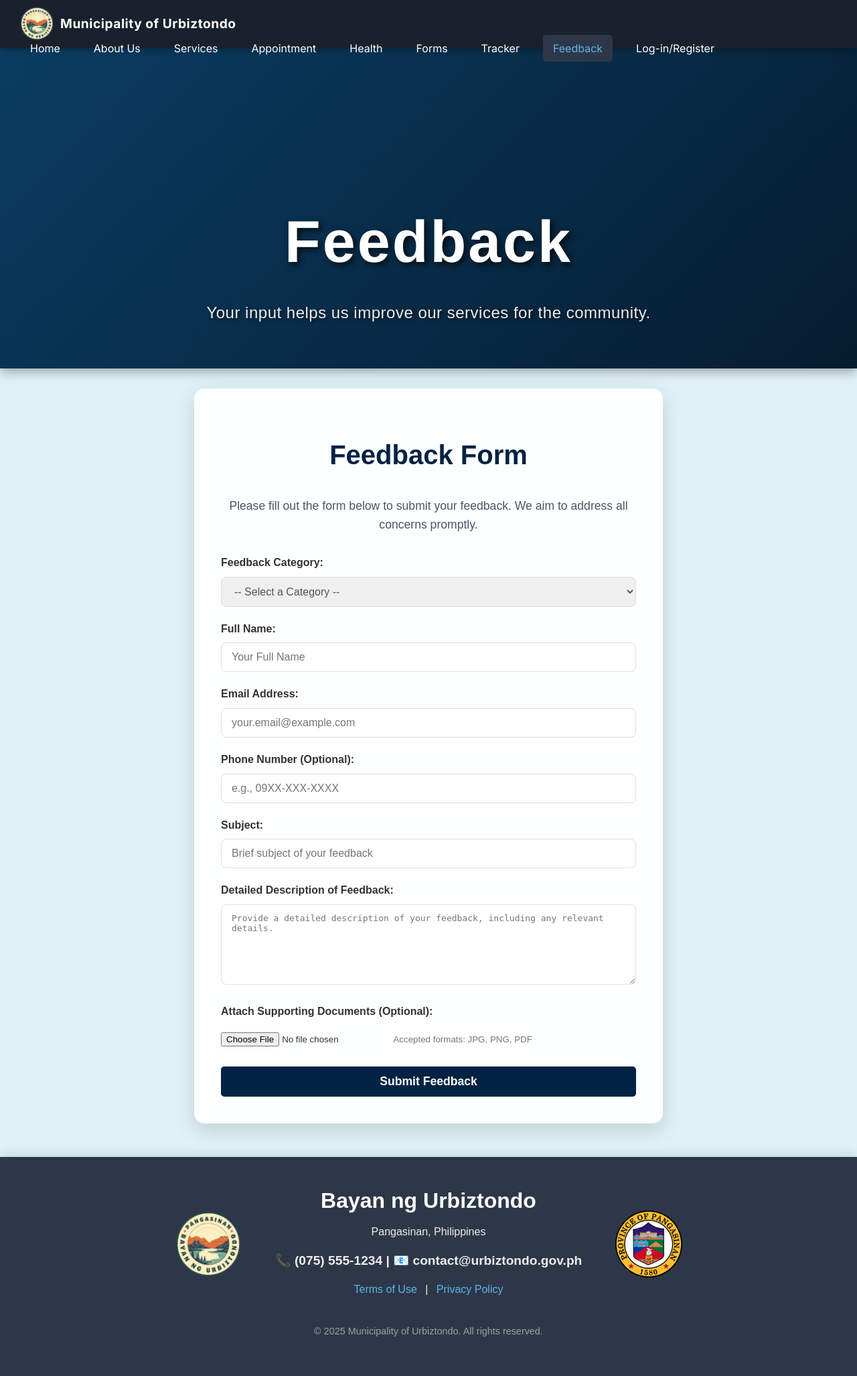
After one commit to luwieo/FinalProject, a PHP site: page /Service/User/feedback.php in a window 1280 px wide. The commit adds this page. Shown: the whole page at 67% size. Run offline with PHP 8.4, Linux system fonts and the light colour scheme.

Commit message:
Feedback

```diff
--- a/User/aboutus.php
+++ b/User/aboutus.php
@@ -22,6 +22,7 @@
             <li><a href="health.php">Health</a></li>
             <li><a href="forms.php">Forms</a></li>
             <li><a href="paytrack.php">Tracker</a></li>
+            <li><a href="feedback.php">Feedback</a></li>
             <?php if (isset($_SESSION['user_id'])): ?>
             <li><a href="profile.php">Profile</a></li>
             <li><a href="http://localhost/Service/logout.php">Log out</a></li>
@@ -435,8 +436,8 @@
                     📞 (075) 555-1234 | 📧 contact@urbiztondo.gov.ph
                 </p>
                 <p class="footer-links">
-                    <a href="#">Terms of Use</a> |
-                    <a href="#">Privacy Policy</a>
+                    <a href="../terms-of-use.php">Terms of Use</a> |
+                    <a href="../privacy-policy.php">Privacy Policy</a>
                 </p>
             </div>
             <img src="images/seal_logo.png" alt="Pangasinan Logo" onerror="this.src='https://placehold.co/100x100/CCCCCC/666666?text=Seal+Error';">
--- a/User/appointment.php
+++ b/User/appointment.php
@@ -22,6 +22,7 @@
             <li><a href="health.php">Health</a></li>
             <li><a href="forms.php">Forms</a></li>
             <li><a href="paytrack.php">Tracker</a></li>
+            <li><a href="feedback.php">Feedback</a></li>
             <?php if (isset($_SESSION['user_id'])): ?>
             <li><a href="profile.php">Profile</a></li>
             <li><a href="http://localhost/Service/logout.php">Log out</a></li>
@@ -554,8 +555,8 @@
                     📞 (075) 555-1234 | 📧 contact@urbiztondo.gov.ph
                 </p>
                 <p class="footer-links">
-                    <a href="#">Terms of Use</a> |
-                    <a href="#">Privacy Policy</a>
+                    <a href="../terms-of-use.php">Terms of Use</a> |
+                    <a href="../privacy-policy.php">Privacy Policy</a>
                 </p>
             </div>
             <img src="images/seal_logo.png" alt="Pangasinan Logo">
--- /dev/null
+++ b/User/feedback.php
@@ -0,0 +1,521 @@
+<?php session_start(); ?>
+
+<!DOCTYPE html>
+<html lang="en">
+
+<head>
+    <meta charset="UTF-8" />
+    <meta name="viewport" content="width=device-width, initial-scale=1.0" />
+    <title>Feedback - Municipality of Urbiztondo</title>
+    <link rel="stylesheet" href="https://cdnjs.cloudflare.com/ajax/libs/font-awesome/6.0.0-beta3/css/all.min.css">
+    <link href="https://fonts.googleapis.com/css2?family=Inter:wght@400;600;700&display=swap" rel="stylesheet">
+    <style>
+        :root {
+            /* Text colors */
+            --color-light-text-primary: #fff;
+            --color-light-text-secondary: #eee;
+            --color-dark-text-primary: #333;
+            --color-section-heading: #2c5282;
+            --color-content-heading: #2d3748;
+            --color-content-paragraph: #4a5568;
+            --color-link-hover: #63b3ed;
+            --color-primary-blue: #3182ce;
+            --color-light-border: #718096;
+            --color-copyright-text: #a0a0a0;
+            --color-navbar-text-hover: #63b3ed;
+            --color-form-heading: #002244;
+            --color-form-label: #333;
+            --color-form-input-text: #555;
+            --color-form-small-text: #777;
+            --color-submit-button: #002244;
+            --color-submit-button-hover: #001a33;
+            --color-form-border: #ddd;
+            --color-form-focus-border: #002244;
+
+
+            /* Background colors */
+            --background-modal-overlay: rgba(0, 0, 0, 0.7);
+            --background-shadow-light: rgba(0, 0, 0, 0.05);
+            --background-page: #e0f2f7;
+            --background-light-section: #f5f5f5;
+            --background-light-section2: #ffffff;
+            --background-header: linear-gradient(135deg, #0a3d62 0%, #061c30 100%);
+            --background-content-card: #fff;
+            --background-modal-header: #edf2f7;
+            --background-modal-content: #ffffff;
+            --background-navbar: #1a202c;
+            --background-navbar-hover: #2d3748;
+            --background-footer: #2d3748;
+            --background-feedback-form: rgba(255, 255, 255, 0.95);
+
+            /* Fonts */
+            --font-family-poppins: 'Poppins', sans-serif;
+            --font-family-inter: "Inter", sans-serif;
+            --font-family-franklin: 'Franklin Gothic Medium', 'Arial Narrow', Arial, sans-serif;
+        }
+
+        /* General Reset and Body Styles */
+        * {
+            box-sizing: border-box;
+        }
+
+        html {
+            margin: 0;
+            padding: 0;
+            scroll-behavior: smooth;
+        }
+
+        body {
+            font-family: var(--font-family-poppins);
+            color: var(--color-dark-text-primary);
+            line-height: 1.6;
+            margin: 0;
+            padding: 0;
+            background-color: var(--background-page);
+        }
+
+        /* Animations */
+        @keyframes fadeInUp {
+            0% {
+                opacity: 0;
+                transform: translateY(30px);
+            }
+
+            100% {
+                opacity: 1;
+                transform: translateY(0);
+            }
+        }
+
+        /* Navbar Styles */
+        .navbar {
+            position: fixed;
+            display: flex;
+            align-items: center;
+            justify-content: space-between;
+            flex-wrap: wrap;
+            top: 0;
+            left: 0;
+            padding: 10px 30px;
+            width: 100%;
+            height: 4.5rem;
+            z-index: 3;
+            color: var(--color-light-text-primary);
+            font-family: var(--font-family-inter);
+            background-color: var(--background-navbar);
+            box-shadow: 0 2px 10px rgba(0, 0, 0, 0.3);
+        }
+
+        .logo {
+            display: flex;
+            align-items: center;
+            flex-shrink: 0;
+            margin-right: 1.5rem;
+        }
+
+        .logo img {
+            height: 50px;
+            margin-right: 10px;
+        }
+
+        .logo span {
+            font-size: 1.2em;
+            letter-spacing: 0.5px;
+            font-weight: bold;
+        }
+
+        .navbar ul {
+            list-style: none;
+            display: flex;
+            gap: 20px;
+            margin: 0;
+            padding: 0;
+        }
+
+        .navbar ul li a {
+            color: var(--color-light-text-primary);
+            text-decoration: none;
+            padding: 10px 15px;
+            border-radius: 5px;
+            transition: background 0.3s ease, transform 0.3s ease;
+        }
+
+        .navbar ul li a:hover,
+        .navbar ul li a.active {
+            color: var(--color-navbar-text-hover);
+            background: var(--background-navbar-hover);
+            transform: translateY(-2px);
+        }
+
+        /* Page Header Styles */
+        .page-header {
+            text-align: center;
+            padding: 10rem 1rem 4rem;
+            background: var(--background-header);
+            color: var(--color-light-text-primary);
+            margin-top: 4.5rem;
+            box-shadow: 0 6px 15px rgba(0, 0, 0, 0.3);
+        }
+
+        .page-header h1 {
+            font-size: 5.5em;
+            font-weight: 800;
+            color: var(--color-light-text-primary);
+            text-shadow: 4px 4px 10px rgba(0, 0, 0, 0.7);
+            font-family: var(--font-family-franklin);
+            margin-bottom: 1rem;
+            letter-spacing: 3px;
+        }
+
+        .page-header p {
+            font-size: 1.5rem;
+            color: var(--color-light-text-secondary);
+            font-family: var(--font-family-poppins);
+            text-shadow: 2px 2px 5px rgba(0, 0, 0, 0.6);
+            max-width: 900px;
+            margin: 1rem auto 0;
+            letter-spacing: 0.5px;
+        }
+
+        /* Feedback Form Section */
+        .feedback-form-section {
+            background-color: var(--background-feedback-form);
+            padding: 40px;
+            border-radius: 15px;
+            box-shadow: 0 10px 30px rgba(0, 0, 0, 0.15);
+            margin: 30px auto 50px auto;
+            max-width: 700px;
+            width: 90%;
+            text-align: left;
+            animation: fadeInUp 1s ease-out;
+        }
+
+        .feedback-form-section h1 {
+            text-align: center;
+            color: var(--color-form-heading);
+            margin-bottom: 30px;
+            font-size: 2.5em;
+        }
+
+        .feedback-form-section p {
+            text-align: center;
+            margin-bottom: 30px;
+            color: var(--color-content-paragraph);
+            font-size: 1.1em;
+        }
+
+        .form-group {
+            margin-bottom: 20px;
+        }
+
+        .form-group label {
+            display: block;
+            margin-bottom: 8px;
+            font-weight: 600;
+            color: var(--color-form-label);
+        }
+
+        .form-group input[type="text"],
+        .form-group input[type="email"],
+        .form-group input[type="tel"],
+        .form-group select,
+        .form-group textarea {
+            width: 100%;
+            padding: 12px 15px;
+            border: 1px solid var(--color-form-border);
+            border-radius: 8px;
+            font-size: 1em;
+            color: var(--color-form-input-text);
+            transition: border-color 0.3s ease, box-shadow 0.3s ease;
+        }
+
+        .form-group input[type="text"]:focus,
+        .form-group input[type="email"]:focus,
+        .form-group input[type="tel"]:focus,
+        .form-group select:focus,
+        .form-group textarea:focus {
+            border-color: var(--color-form-focus-border);
+            box-shadow: 0 0 0 3px rgba(25, 12, 209, 0.2);
+            outline: none;
+        }
+
+        .form-group textarea {
+            min-height: 120px;
+            resize: vertical;
+        }
+
+        .form-group input[type="file"] {
+            padding: 10px 0;
+        }
+
+        .form-group small {
+            color: var(--color-form-small-text);
+        }
+
+        .submit-btn {
+            display: block;
+            width: 100%;
+            background-color: var(--color-submit-button);
+            color: var(--color-light-text-primary);
+            border: none;
+            padding: 12px 25px;
+            border-radius: 5px;
+            font-size: 1.1em;
+            font-weight: bold;
+            cursor: pointer;
+            transition: background-color 0.3s ease, transform 0.2s ease;
+            margin-top: 20px;
+        }
+
+        .submit-btn:hover {
+            background-color: var(--color-submit-button-hover);
+            transform: translateY(-2px);
+        }
+
+        /* Footer Styles */
+        .footer {
+            background-color: var(--background-footer);
+            color: var(--color-light-text-secondary);
+            text-align: center;
+            padding: 40px 20px;
+            font-size: 1em;
+            margin-top: 50px;
+            box-shadow: 0 -5px 15px rgba(0, 0, 0, 0.1);
+        }
+
+        .footer-content {
+            display: flex;
+            align-items: center;
+            justify-content: center;
+            gap: 50px;
+        }
+
+        .footer-content img {
+            height: 100px;
+            width: auto;
+        }
+
+        .footer-text {
+            text-align: center;
+        }
+
+        .footer-text h3 {
+            margin: 0;
+            font-size: 2rem;
+            color: var(--color-light-text-primary);
+            font-weight: bold;
+        }
+
+        .footer-text p {
+            margin: 8px 0;
+            font-size: 1em;
+        }
+
+        .footer-text .contact-info {
+            font-weight: bold;
+            font-size: 1.2em;
+            margin: 15px 0;
+        }
+
+        .footer-links a {
+            color: var(--color-link-hover);
+            text-decoration: none;
+            margin: 0 8px;
+            transition: color 0.3s ease;
+        }
+
+        .footer-links a:hover {
+            color: var(--color-light-text-primary);
+        }
+
+        .copyright {
+            margin-top: 30px;
+            font-size: 0.9rem;
+            color: var(--color-copyright-text);
+        }
+
+        /* Responsive Adjustments */
+        @media (max-width: 768px) {
+            .footer-content {
+                flex-direction: column;
+                gap: 20px;
+            }
+
+            .footer .footer-logo {
+                height: 80px;
+            }
+
+            .footer-info h3 {
+                font-size: 1.3rem;
+            }
+
+            .footer-info p {
+                font-size: 0.9em;
+            }
+
+            .footer-info p.contact-info {
+                font-size: 1rem;
+            }
+
+            .page-header {
+                padding: 80px 20px 40px;
+            }
+
+            .page-header h1 {
+                font-size: 2.5em;
+            }
+
+            .page-header p {
+                font-size: 1em;
+            }
+        }
+
+        @media (max-width: 480px) {
+            .navbar ul {
+                padding-right: 0;
+            }
+
+            .footer .footer-logo {
+                height: 70px;
+            }
+
+            .footer-info h3 {
+                font-size: 1.1rem;
+            }
+
+            .footer-info p {
+                font-size: 0.8em;
+            }
+
+            .footer-info p.contact-info {
+                font-size: 0.9em;
+            }
+
+            .page-header {
+                padding: 70px 15px 30px;
+            }
+
+            .page-header h1 {
+                font-size: 2em;
+            }
+
+            .page-header p {
+                font-size: 0.9em;
+            }
+        }
+    </style>
+</head>
+
+<body>
+    <nav class="navbar" role="navigation">
+        <div class="logo">
+            <img src="images/logo.png" alt="Municipality of Urbiztondo Logo">
+            <span>Municipality of Urbiztondo</span>
+        </div>
+        <ul>
+            <li><a href="home.php">Home</a></li>
+            <li><a href="aboutus.php">About Us</a></li>
+            <li><a href="service/services.php">Services</a></li>
+            <li><a href="appointment.php">Appointment</a></li>
+            <li><a href="health.php">Health</a></li>
+            <li><a href="forms.php">Forms</a></li>
+            <li><a href="paytrack.php">Tracker</a></li>
+            <li><a href="#" class="active">Feedback</a></li>
+            <?php if (isset($_SESSION['user_id'])): ?>
+            <li><a href="profile.php">Profile</a></li>
+            <li><a href="http://localhost/Service/logout.php">Log out</a></li>
+            <?php else: ?>
+            <li><a href="http://localhost/Service/login.html">Log-in/Register</a></li>
+            <?php endif; ?>
+        </ul>
+    </nav>
+
+    <div class="page-header">
+        <h1>Feedback</h1>
+        <p>Your input helps us improve our services for the community.</p>
+    </div>
+
+    <main class="feedback-form-section">
+        <h1>Feedback Form</h1>
+        <p>
+            Please fill out the form below to submit your feedback. We aim to address all concerns promptly.
+        </p>
+        <form action="#" method="POST" enctype="multipart/form-data">
+            <div class="form-group">
+                <label for="category">Feedback Category:</label>
+                <select id="category" name="category" required>
+                    <option value="">-- Select a Category --</option>
+                    <option value="Concerns">Concerns</option>
+                    <option value="Suggestions">Suggestions</option>
+                    <option value="Complaints">Complaints</option>
+                    <option value="Incident Report">Incident Report</option>
+                </select>
+            </div>
+
+            <div class="form-group">
+                <label for="fullName">Full Name:</label>
+                <input type="text" id="fullName" name="fullName" placeholder="Your Full Name" required>
+            </div>
+
+            <div class="form-group">
+                <label for="contactEmail">Email Address:</label>
+                <input type="email" id="contactEmail" name="contactEmail" placeholder="your.email@example.com" required>
+            </div>
+
+            <div class="form-group">
+                <label for="contactPhone">Phone Number (Optional):</label>
+                <input type="tel" id="contactPhone" name="contactPhone" placeholder="e.g., 09XX-XXX-XXXX">
+            </div>
+
+            <div class="form-group">
+                <label for="subject">Subject:</label>
+                <input type="text" id="subject" name="subject" placeholder="Brief subject of your feedback" required>
+            </div>
+
+            <div class="form-group">
+                <label for="description">Detailed Description of Feedback:</label>
+                <textarea id="description" name="description"
+                    placeholder="Provide a detailed description of your feedback, including any relevant details."
+                    rows="6" required></textarea>
+            </div>
+
+            <div class="form-group">
+                <label for="attachment">Attach Supporting Documents (Optional):</label>
+                <input type="file" id="attachment" name="attachment" accept=".jpg, .jpeg, .png, .pdf">
+                <small>Accepted formats: JPG, PNG, PDF</small>
+            </div>
+
+            <button type="submit" class="submit-btn">Submit Feedback</button>
+        </form>
+    </main>
+
+    <footer class="footer">
+        <div class="footer-content">
+            <img src="images/logo.png" alt="Urbiztondo Logo">
+            <div class="footer-text">
+                <h3>Bayan ng Urbiztondo</h3>
+                <p>Pangasinan, Philippines</p>
+                <p class="contact-info">
+                    📞 (075) 555-1234 | 📧 contact@urbiztondo.gov.ph
+                </p>
+                <p class="footer-links">
+                    <a href="../terms-of-use.php">Terms of Use</a> |
+                    <a href="../privacy-policy.php">Privacy Policy</a>
+                </p>
+            </div>
+            <img src="images/seal_logo.png" alt="Pangasinan Logo">
+        </div>
+        <p class="copyright">
+            © <span id="current-year"></span> Municipality of Urbiztondo. All rights reserved.
+        </p>
+    </footer>
+
+    <script>
+        document.addEventListener("DOMContentLoaded", function() {
+            // Set current year for the footer
+            document.getElementById('current-year').textContent = new Date().getFullYear();
+        });
+    </script>
+</body>
+
+</html>
--- a/User/forms.php
+++ b/User/forms.php
@@ -483,6 +483,7 @@
             <li><a href="health.php">Health</a></li>
             <li><a href="#" class="active">Forms</a></li>
             <li><a href="paytrack.php">Tracker</a></li>
+            <li><a href="feedback.php">Feedback</a></li>
             <?php if (isset($_SESSION['user_id'])): ?>
             <li><a href="profile.php">Profile</a></li>
             <li><a href="http://localhost/Service/logout.php">Log out</a></li>
@@ -563,8 +564,8 @@
                     📞 (075) 555-1234 | 📧 contact@urbiztondo.gov.ph
                 </p>
                 <p class="footer-links">
-                    <a href="#">Terms of Use</a> |
-                    <a href="#">Privacy Policy</a>
+                    <a href="../terms-of-use.php">Terms of Use</a> |
+                    <a href="../privacy-policy.php">Privacy Policy</a>
                 </p>
             </div>
             <img src="images/seal_logo.png" alt="Pangasinan Logo">
--- a/User/health.php
+++ b/User/health.php
@@ -23,6 +23,7 @@
             <li><a href="#" class="active">Health</a></li>
             <li><a href="forms.php">Forms</a></li>
             <li><a href="paytrack.php">Tracker</a></li>
+            <li><a href="feedback.php">Feedback</a></li>
             <?php if (isset($_SESSION['user_id'])): ?>
             <li><a href="profile.php">Profile</a></li>
             <li><a href="http://localhost/Service/logout.php">Log out</a></li>
@@ -186,8 +187,8 @@
                     📞 (075) 555-1234 | 📧 contact@urbiztondo.gov.ph
                 </p>
                 <p class="footer-links">
-                    <a href="#">Terms of Use</a> |
-                    <a href="#">Privacy Policy</a>
+                    <a href="../terms-of-use.php">Terms of Use</a> |
+                    <a href="../privacy-policy.php">Privacy Policy</a>
                 </p>
             </div>
             <img src="images/seal_logo.png" alt="Pangasinan Logo" onerror="this.src='https://placehold.co/100x100/CCCCCC/666666?text=Seal+Error';">
--- a/User/home.php
+++ b/User/home.php
@@ -22,6 +22,7 @@
             <li><a href="health.php">Health</a></li>
             <li><a href="forms.php">Forms</a></li>
             <li><a href="paytrack.php">Tracker</a></li>
+            <li><a href="feedback.php">Feedback</a></li>
             <?php if (isset($_SESSION['user_id'])): ?>
             <li><a href="profile.php">Profile</a></li>
             <li><a href="http://localhost/Service/logout.php">Log out</a></li>
@@ -203,8 +204,8 @@
                     📞 (075) 555-1234 | 📧 contact@urbiztondo.gov.ph
                 </p>
                 <p class="footer-links">
-                    <a href="#">Terms of Use</a> |
-                    <a href="#">Privacy Policy</a>
+                    <a href="../terms-of-use.php">Terms of Use</a> |
+                    <a href="../privacy-policy.php">Privacy Policy</a>
                 </p>
             </div>
             <img src="images/seal_logo.png" alt="Pangasinan Logo">
--- a/User/profile.php
+++ b/User/profile.php
@@ -660,6 +660,7 @@
             <li><a href="health.php">Health</a></li>
             <li><a href="forms.php">Forms</a></li>
             <li><a href="paytrack.php">Tracker</a></li>
+            <li><a href="feedback.php">Feedback</a></li>
             <?php if (isset($_SESSION['user_id'])): ?>
             <li><a href="#" class="active">Profile</a></li>
             <li><a href="http://localhost/Service/logout.php">Log out</a></li>
@@ -831,8 +832,8 @@
                     📞 (075) 555-1234 | 📧 contact@urbiztondo.gov.ph
                 </p>
                 <p class="footer-links">
-                    <a href="#">Terms of Use</a> |
-                    <a href="#">Privacy Policy</a>
+                    <a href="../terms-of-use.php">Terms of Use</a> |
+                    <a href="../privacy-policy.php">Privacy Policy</a>
                 </p>
             </div>
             <img src="images/seal_logo.png" alt="Pangasinan Logo">
```
Also changed, not shown: User/paytrack.php (+5 -4 lines), User/service/services.php (+4 -3 lines).
